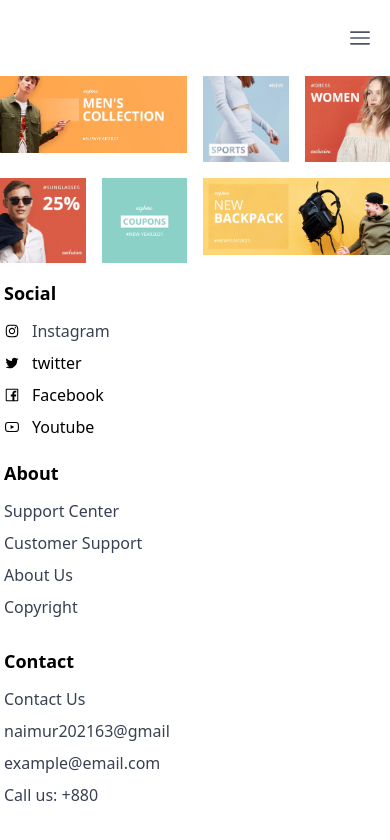
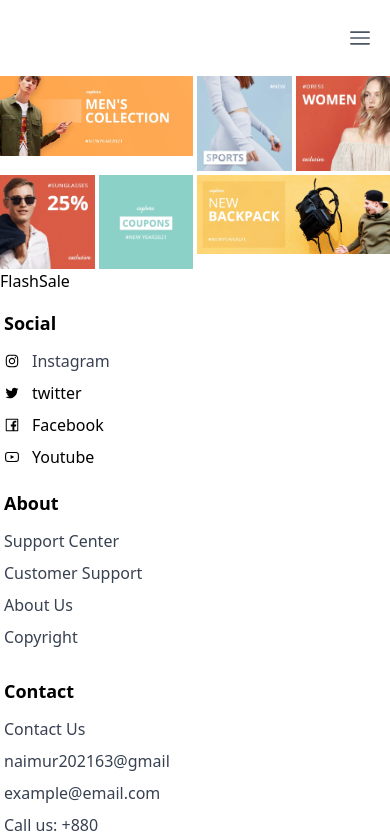
Before and after one commit to naimur202163/nft-site, a React (Create React App) app: page / in a window 390 px wide. Shown: the top 840 px of the page. Built offline with nearby package versions, Linux system fonts and the light colour scheme.

Commit message:
working on flash sale

```diff
--- a/package.json
+++ b/package.json
@@ -10,8 +10,11 @@
     "react": "^18.2.0",
     "react-dom": "^18.2.0",
     "react-icons": "^4.6.0",
+    "react-redux": "^8.0.5",
     "react-router-dom": "^6.4.3",
     "react-scripts": "5.0.1",
+    "redux": "^4.2.0",
+    "redux-thunk": "^2.4.2",
     "web-vitals": "^2.1.0"
   },
   "scripts": {
--- a/src/Pages/Home.js
+++ b/src/Pages/Home.js
@@ -1,14 +1,15 @@
 import React from "react";
 import Banner from "../components/Home/Banner/Banner";
+import FlashSale from "../components/Home/FlashSale/FlashSale";
 import Footer from "../Shared/Footer/Footer";
 import Navigation from "../Shared/Navigation/Navigation";
-
 
 export default function Home() {
   return (
     <div>
       <Navigation />
       <Banner />
+      <FlashSale />
       <Footer />
     </div>
   );
--- a/src/components/Home/Banner/Banner.js
+++ b/src/components/Home/Banner/Banner.js
@@ -9,7 +9,7 @@ export default function Banner() {
   console.log("Naimur Rahman D");
   return (
     <div>
-      <div class="grid grid-cols-4 gap-4">
+      <div class="grid grid-cols-4 gap-1 lg:gap-4">
         <div className="col-span-2">
           {" "}
           <img className="max-w-full h-auto lg:h-[370px]" src={img1} alt="" />
--- /dev/null
+++ b/src/components/Home/FlashSale/FlashSale.js
@@ -0,0 +1,7 @@
+import React from 'react'
+
+export default function FlashSale() {
+  return (
+    <div className='mx-auto sm:max-w-xl md:max-w-full lg:max-w-screen-xl'>FlashSale</div>
+  )
+}
```
Also changed, not shown: 1 other file (tests, documents, lock files or other folders).
